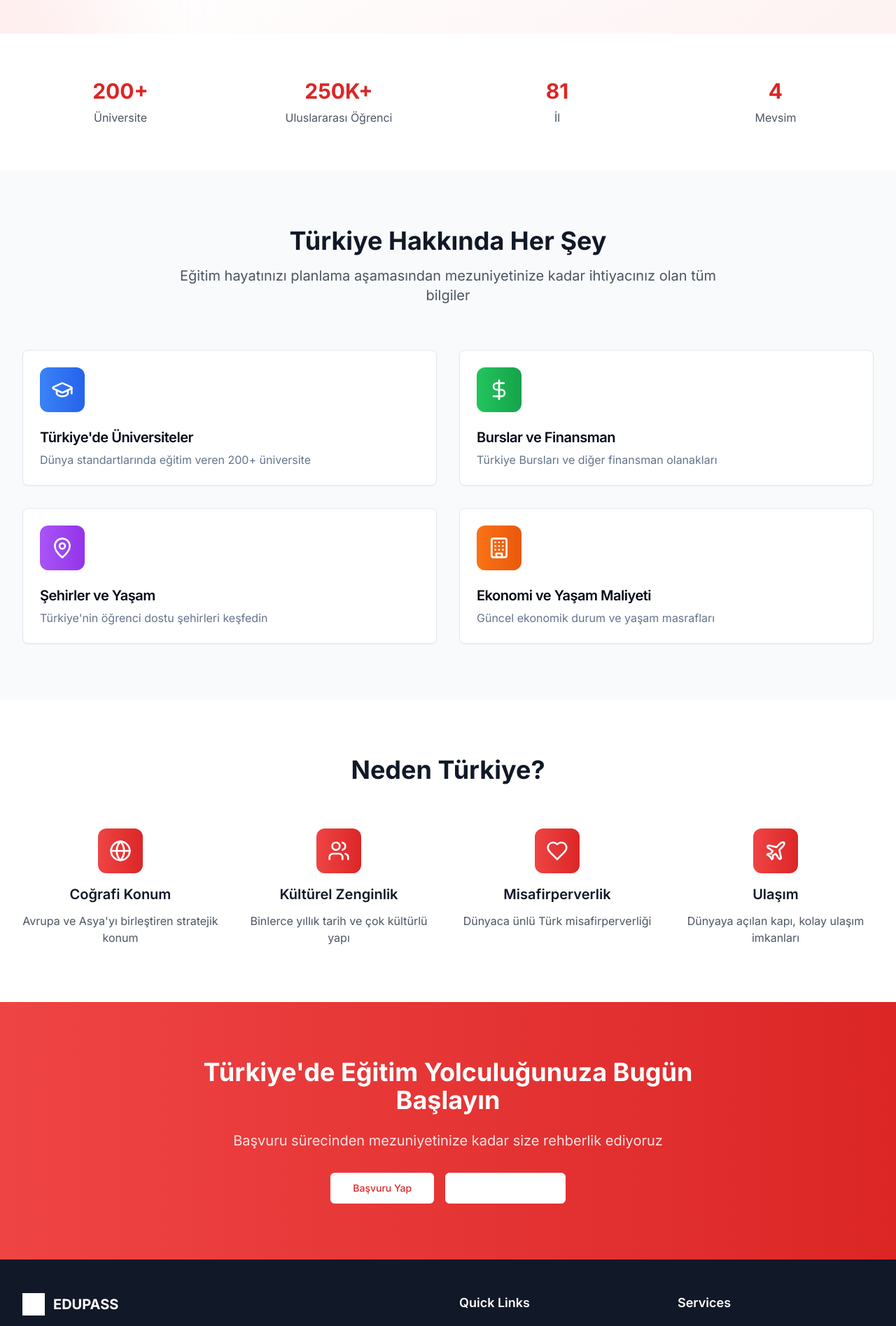
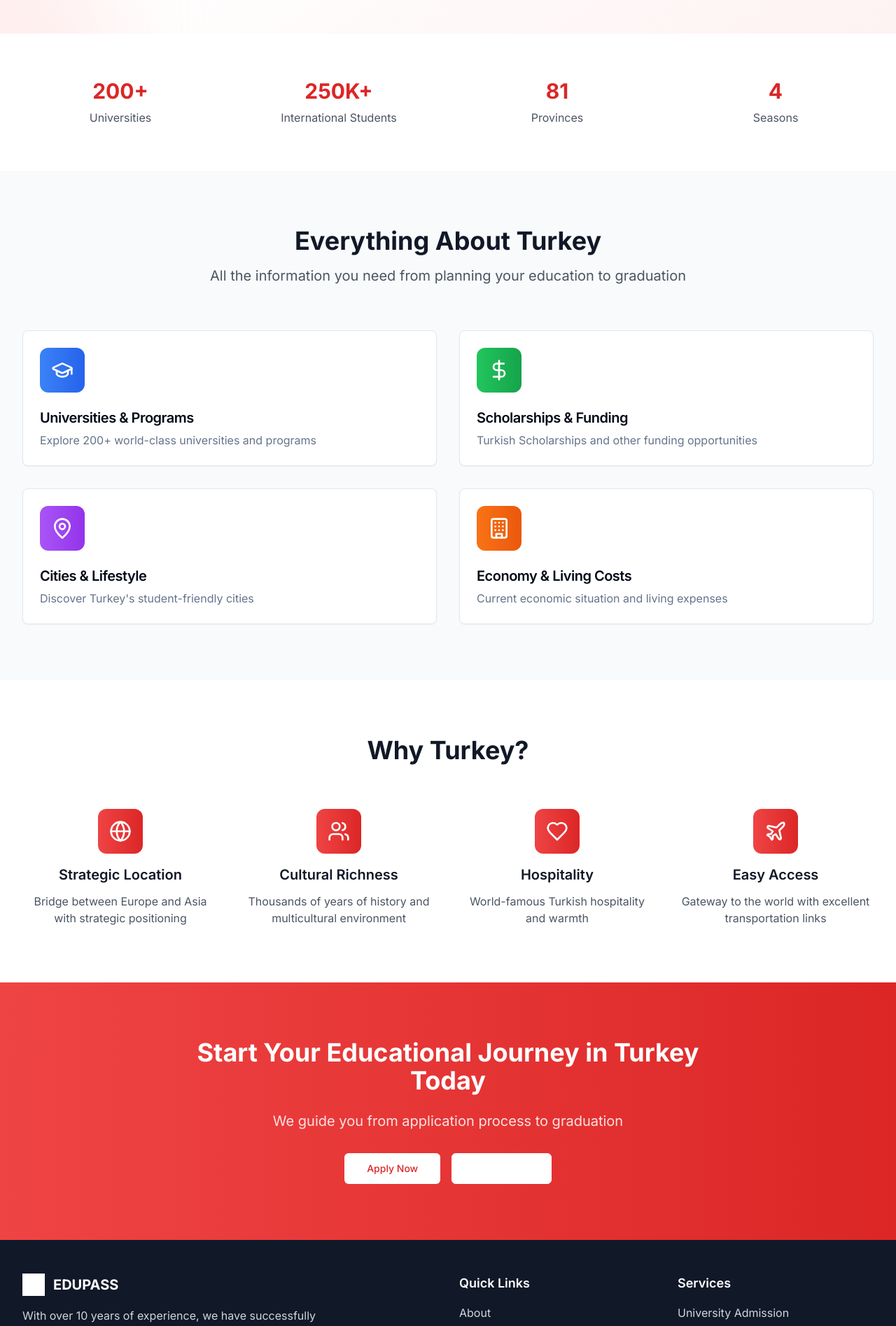
Before and after one commit to HUS22-2/student-journey-navigator-web, a React (Vite) app: page / in a window 1280 px wide. Shown: the part 817-2712 px from the top of the page at 70% size. Built offline with nearby package versions, Linux system fonts and the light colour scheme.

Commit message:
Fix: Arabic text on main page
The main page is still displaying Arabic text.

```diff
--- a/src/pages/Index.tsx
+++ b/src/pages/Index.tsx
@@ -1,3 +1,4 @@
+
 import { Link } from 'react-router-dom';
 import { useLanguage } from '@/contexts/LanguageContext';
 import { useAuth } from '@/contexts/AuthContext';
@@ -6,52 +7,63 @@ import { Card, CardContent, CardDescription, CardHeader, CardTitle } from '@/com
 import { GraduationCap, MapPin, DollarSign, Users, Building, Plane, Heart, Globe } from 'lucide-react';
 
 const Index = () => {
-  const {
-    t
-  } = useLanguage();
+  const { t } = useLanguage();
   const { user } = useAuth();
-  const turkeyFeatures = [{
-    title: 'Türkiye\'de Üniversiteler',
-    description: 'Dünya standartlarında eğitim veren 200+ üniversite',
+
+  const features = [
+    {
+      title: 'Universities & Programs',
+      description: 'Explore 200+ world-class universities and programs',
       icon: GraduationCap,
       color: 'from-blue-500 to-blue-600',
       link: '/universities'
-  }, {
-    title: 'Burslar ve Finansman',
-    description: 'Türkiye Bursları ve diğer finansman olanakları',
+    },
+    {
+      title: 'Scholarships & Funding',
+      description: 'Turkish Scholarships and other funding opportunities',
       icon: DollarSign,
       color: 'from-green-500 to-green-600',
       link: '/scholarships'
-  }, {
-    title: 'Şehirler ve Yaşam',
-    description: 'Türkiye\'nin öğrenci dostu şehirleri keşfedin',
+    },
+    {
+      title: 'Cities & Lifestyle',
+      description: 'Discover Turkey\'s student-friendly cities',
       icon: MapPin,
       color: 'from-purple-500 to-purple-600',
       link: '/cities'
-  }, {
-    title: 'Ekonomi ve Yaşam Maliyeti',
-    description: 'Güncel ekonomik durum ve yaşam masrafları',
+    },
+    {
+      title: 'Economy & Living Costs',
+      description: 'Current economic situation and living expenses',
       icon: Building,
       color: 'from-orange-500 to-orange-600',
       link: '/economy'
-  }];
-  const whyTurkey = [{
+    }
+  ];
+
+  const whyTurkey = [
+    {
       icon: Globe,
-    title: 'Coğrafi Konum',
-    description: 'Avrupa ve Asya\'yı birleştiren stratejik konum'
-  }, {
+      title: 'Strategic Location',
+      description: 'Bridge between Europe and Asia with strategic positioning'
+    },
+    {
       icon: Users,
-    title: 'Kültürel Zenginlik',
-    description: 'Binlerce yıllık tarih ve çok kültürlü yapı'
-  }, {
+      title: 'Cultural Richness',
+      description: 'Thousands of years of history and multicultural environment'
+    },
+    {
       icon: Heart,
-    title: 'Misafirperverlik',
-    description: 'Dünyaca ünlü Türk misafirperverliği'
-  }, {
+      title: 'Hospitality',
+      description: 'World-famous Turkish hospitality and warmth'
+    },
+    {
       icon: Plane,
-    title: 'Ulaşım',
-    description: 'Dünyaya açılan kapı, kolay ulaşım imkanları'
-  }];
+      title: 'Easy Access',
+      description: 'Gateway to the world with excellent transportation links'
+    }
+  ];
+
   return (
     <div className="min-h-screen">
       {/* Hero Section */}
@@ -64,10 +76,6 @@ const Index = () => {
         </div>
 
         <div className="relative z-10 text-center px-4 sm:px-6 lg:px-8 max-w-6xl mx-auto">
-          <div className="flex justify-center mb-8">
-
-          </div>
-
           <h1 className="text-4xl sm:text-5xl lg:text-6xl font-bold text-gray-900 dark:text-white mb-6 animate-fade-in">
             <span className="text-gradient">EDUPASS</span>
           </h1>
@@ -75,8 +83,7 @@ const Index = () => {
           <p className="text-xl sm:text-2xl text-gray-600 dark:text-gray-300 mb-12 animate-fade-in max-w-4xl mx-auto" style={{
             animationDelay: '0.2s'
           }}>
-            Doğu ile Batı'nın buluştuğu noktada, dünya standartlarında eğitim.
-            Zengin kültür, modern üniversiteler ve benzersiz fırsatlarla dolu bir yolculuk.
+            {t('welcomeSubtitle')}
           </p>
 
           <div className="animate-fade-in flex flex-col sm:flex-row gap-4 justify-center" style={{
@@ -84,13 +91,13 @@ const Index = () => {
           }}>
             <Link to="/country/turkey">
               <Button size="lg" className="bg-gradient-to-r from-red-500 to-red-600 hover:from-red-600 hover:to-red-700 text-white px-8 py-4 text-lg">
-                Eğitim Yolculuğunu Başlat
+                {t('startJourney')}
               </Button>
             </Link>
             {!user && (
               <Link to="/auth">
                 <Button size="lg" variant="outline" className="border-red-500 text-red-600 hover:bg-red-50 dark:hover:bg-red-950 px-8 py-4 text-lg">
-                  Hesap Oluştur
+                  Get Started
                 </Button>
               </Link>
             )}
@@ -104,19 +111,19 @@ const Index = () => {
           <div className="grid grid-cols-2 md:grid-cols-4 gap-8">
             <div className="text-center">
               <div className="text-3xl font-bold text-red-600 mb-2">200+</div>
-              <div className="text-gray-600 dark:text-gray-300">Üniversite</div>
+              <div className="text-gray-600 dark:text-gray-300">Universities</div>
             </div>
             <div className="text-center">
               <div className="text-3xl font-bold text-red-600 mb-2">250K+</div>
-              <div className="text-gray-600 dark:text-gray-300">Uluslararası Öğrenci</div>
+              <div className="text-gray-600 dark:text-gray-300">International Students</div>
             </div>
             <div className="text-center">
               <div className="text-3xl font-bold text-red-600 mb-2">81</div>
-              <div className="text-gray-600 dark:text-gray-300">İl</div>
+              <div className="text-gray-600 dark:text-gray-300">Provinces</div>
             </div>
             <div className="text-center">
               <div className="text-3xl font-bold text-red-600 mb-2">4</div>
-              <div className="text-gray-600 dark:text-gray-300">Mevsim</div>
+              <div className="text-gray-600 dark:text-gray-300">Seasons</div>
             </div>
           </div>
         </div>
@@ -127,15 +134,16 @@ const Index = () => {
         <div className="max-w-7xl mx-auto px-4 sm:px-6 lg:px-8">
           <div className="text-center mb-16">
             <h2 className="text-3xl sm:text-4xl font-bold text-gray-900 dark:text-white mb-4">
-              Türkiye Hakkında Her Şey
+              Everything About Turkey
             </h2>
             <p className="text-xl text-gray-600 dark:text-gray-300 max-w-3xl mx-auto">
-              Eğitim hayatınızı planlama aşamasından mezuniyetinize kadar ihtiyacınız olan tüm bilgiler
+              All the information you need from planning your education to graduation
             </p>
           </div>
 
           <div className="grid grid-cols-1 md:grid-cols-2 lg:grid-cols-2 gap-8">
-            {turkeyFeatures.map((feature, index) => <Link key={feature.title} to={feature.link} className="group block" style={{
+            {features.map((feature, index) => (
+              <Link key={feature.title} to={feature.link} className="group block" style={{
                 animationDelay: `${index * 0.1}s`
               }}>
                 <Card className="h-full hover:shadow-lg transition-all duration-300 group-hover:scale-105">
@@ -151,7 +159,8 @@ const Index = () => {
                     </CardDescription>
                   </CardHeader>
                 </Card>
-              </Link>)}
+              </Link>
+            ))}
           </div>
         </div>
       </section>
@@ -161,12 +170,13 @@ const Index = () => {
         <div className="max-w-7xl mx-auto px-4 sm:px-6 lg:px-8">
           <div className="text-center mb-16">
             <h2 className="text-3xl sm:text-4xl font-bold text-gray-900 dark:text-white mb-4">
-              Neden Türkiye?
+              Why Turkey?
             </h2>
           </div>
 
           <div className="grid grid-cols-1 md:grid-cols-2 lg:grid-cols-4 gap-8">
-            {whyTurkey.map((item, index) => <div key={item.title} className="text-center" style={{
+            {whyTurkey.map((item, index) => (
+              <div key={item.title} className="text-center" style={{
                 animationDelay: `${index * 0.1}s`
               }}>
                 <div className="w-16 h-16 bg-gradient-to-r from-red-500 to-red-600 rounded-xl flex items-center justify-center mb-4 mx-auto">
@@ -178,7 +188,8 @@ const Index = () => {
                 <p className="text-gray-600 dark:text-gray-300">
                   {item.description}
                 </p>
-              </div>)}
+              </div>
+            ))}
           </div>
         </div>
       </section>
@@ -187,20 +198,20 @@ const Index = () => {
       <section className="py-20 bg-gradient-to-r from-red-500 to-red-600">
         <div className="max-w-4xl mx-auto text-center px-4 sm:px-6 lg:px-8">
           <h2 className="text-3xl sm:text-4xl font-bold text-white mb-6">
-            Türkiye'de Eğitim Yolculuğunuza Bugün Başlayın
+            Start Your Educational Journey in Turkey Today
           </h2>
           <p className="text-xl text-red-100 mb-8">
-            Başvuru sürecinden mezuniyetinize kadar size rehberlik ediyoruz
+            We guide you from application process to graduation
           </p>
           <div className="space-x-4">
             <Link to="/country/turkey">
               <Button size="lg" variant="secondary" className="bg-white text-red-600 hover:bg-gray-100">
-                Başvuru Yap
+                Apply Now
               </Button>
             </Link>
             <Link to="/about">
               <Button size="lg" variant="outline" className="border-white text-white hover:bg-white hover:text-red-600">
-                Daha Fazla Bilgi
+                Learn More
               </Button>
             </Link>
           </div>
```
Lines whose indentation alone changed are shown as unchanged.
